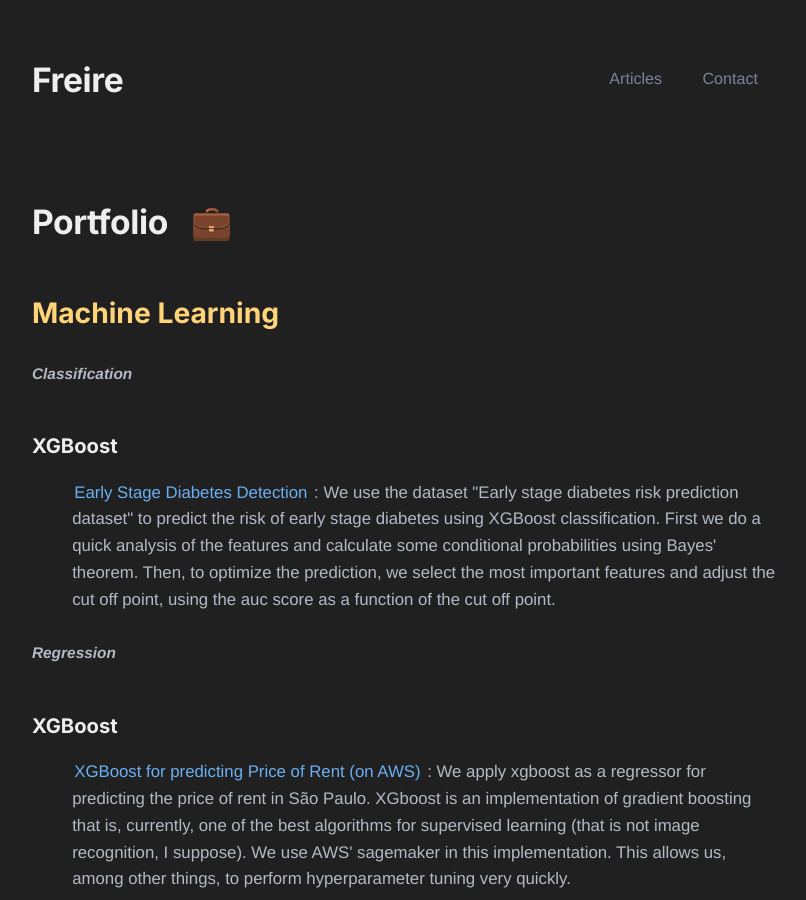
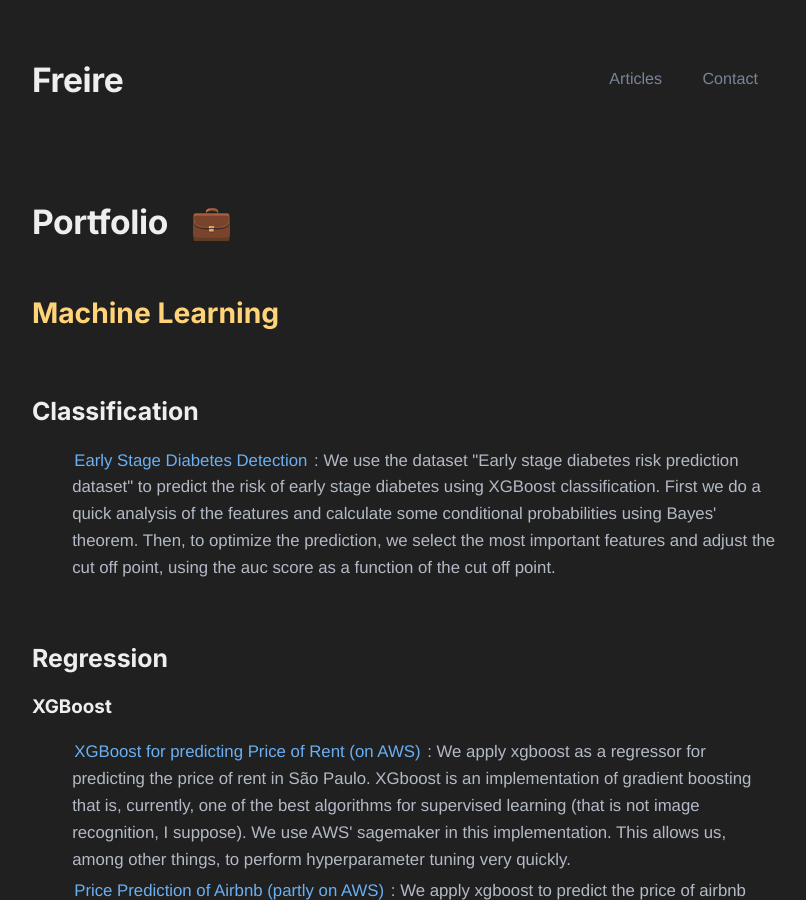
Before and after one commit to freirerene/freirerene.github.io, a Jekyll site: the page built from p.html, in a window 1280 px wide and 900 px high. Shown: the whole window, without its empty margins (235-1041 px from the left). Built offline with Jekyll 4.4.1, drawn with Linux system fonts in a browser that asks for light colours; nearby versions of some CDN libraries.

Commit message:
Update p.html

```diff
--- a/p.html
+++ b/p.html
@@ -10,14 +10,13 @@ layout: default
 	<div class="page">
 
 		<h2>Machine Learning</h2>
-		<b><i>Classification</i></b>
-		<h4>XGBoost</h4>
+		<h3>Classification</h3>
 		<ul>
 	   		<li><a href="https://github.com/freirerene/diabetes", target="_blank">Early Stage Diabetes Detection</a> : We use the dataset "Early stage diabetes risk prediction dataset" to predict the risk of early stage diabetes using XGBoost classification. First we do a quick analysis of the features and calculate some conditional probabilities using Bayes' theorem. Then, to optimize the prediction, we select the most important features and adjust the cut off point, using the auc score as a function of the cut off point.</li>
     	</ul>
 
-		<b><i>Regression</i></b>
-		<h4>XGBoost</h4>
+		<h3>Regression</h3>
+		<h5>XGBoost</h5>
 		<ul>
 	    <li><a href="https://github.com/freirerene/apartamentos_python/blob/main/apartamentos_xgboost.ipynb", target="_blank">XGBoost for predicting Price of Rent (on AWS)</a> : We apply xgboost as a regressor for predicting the price of rent in São Paulo. XGboost is an implementation of gradient boosting that is, currently, one of the best algorithms for supervised learning (that is not image recognition, I suppose). We use AWS' sagemaker in this implementation. This allows us, among other things, to perform hyperparameter tuning very quickly. </li>
 	   <li><a href="https://github.com/freirerene/airbnb", target="_blank">Price Prediction of Airbnb (partly on AWS)</a> : We apply xgboost to predict the price of airbnb listings from Rio de Janeiro -- we deal with skewed data and do some hyperparameter tuning on AWS's sagemaker. </li>
```
